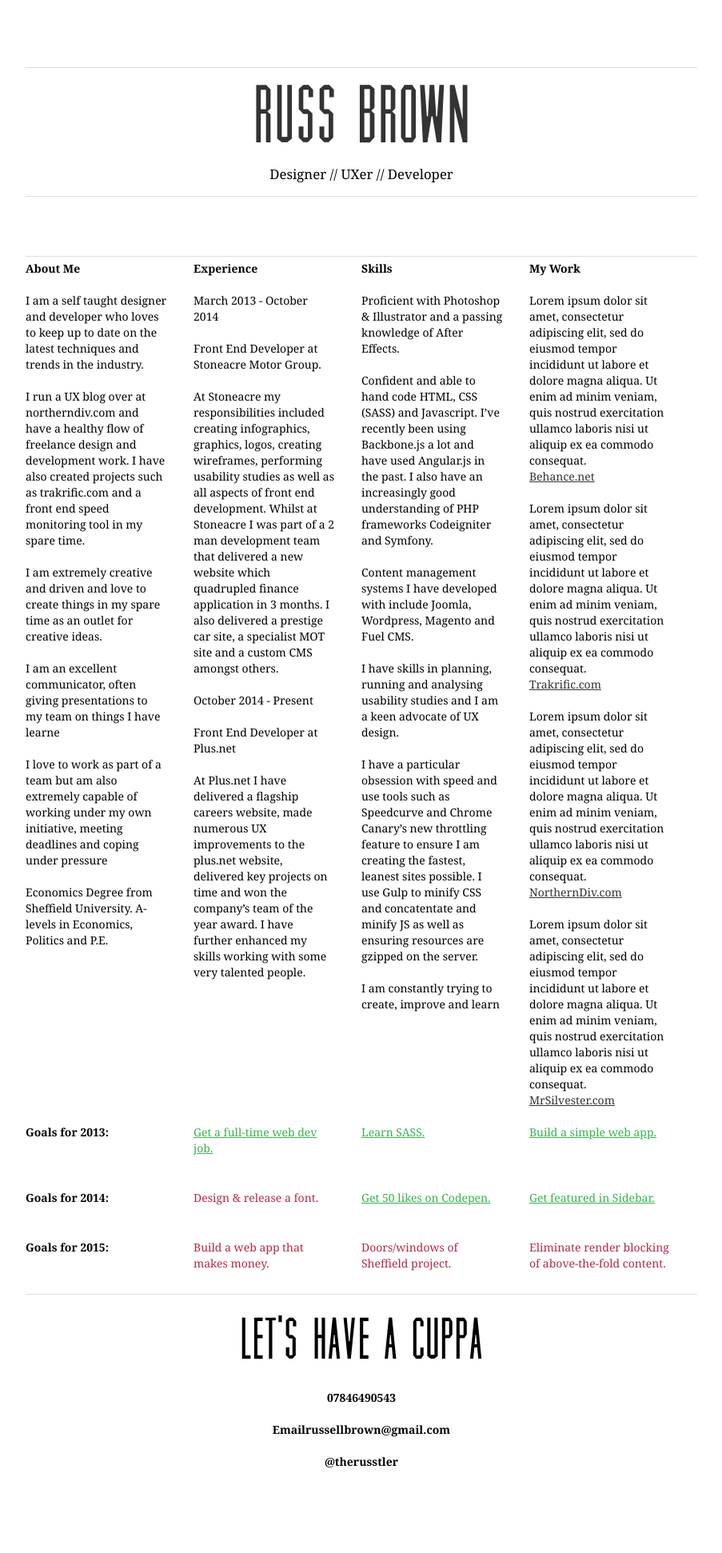
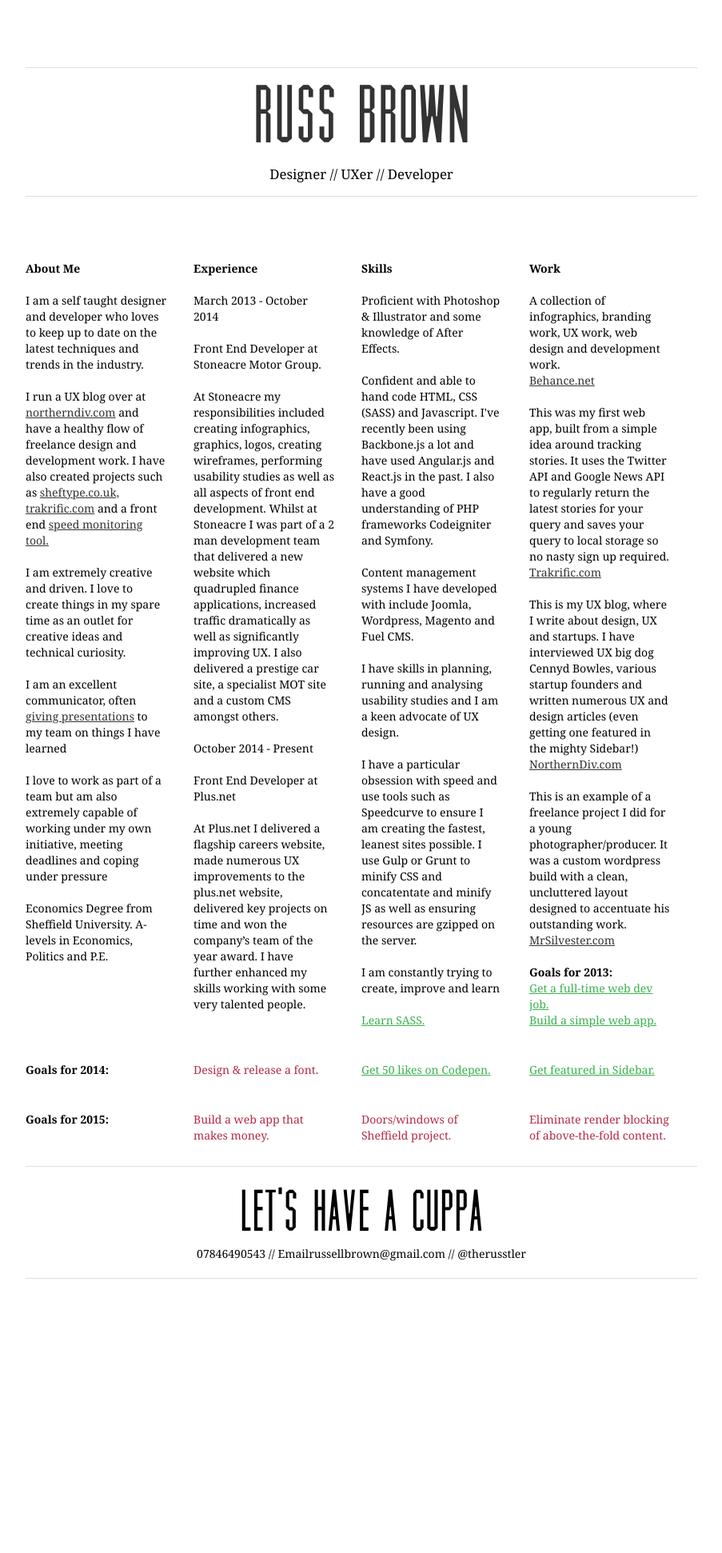
Before and after one commit to Russbrown/russbrown.github.io, a Jekyll site: the page built from index.html, in a window 1280 px wide. Shown: the whole page at 80% size, without its empty margins (188-1091 px from the left). Built offline with Jekyll 4.4.1, drawn with Linux system fonts in a browser that asks for light colours; Markdown is read by kramdown in place of the engine named in the settings; after the commit the page ends 1683 px from its top, so only the background shows below that.

Commit message:
tidied up cv, content changes

```diff
--- a/index.html
+++ b/index.html
@@ -8,9 +8,9 @@
 	<div class="col4">
 		<h4>About Me</h4>
 		<p>I am a self taught designer and developer who loves to keep up to date on the latest techniques and trends in the industry.</p>
-		<p>I run a UX blog over at northerndiv.com and have a healthy flow of freelance design and development work. I have also created projects such as trakrific.com and a front end speed monitoring tool in my spare time.</p>
-		<p>I am extremely creative and driven and love to create things in my spare time as an outlet for creative ideas.</p>
-		<p>I am an excellent communicator, often giving presentations to my team on things I have learne</p>
+		<p>I run a UX blog over at <a href="http://www.northerndiv.com">northerndiv.com</a> and have a healthy flow of freelance design and development work. I have also created projects such as <a href="http://www.sheftype.co.uk">sheftype.co.uk,</a> <a href="http://trakrific.com">trakrific.com</a> and a front end <a href="/speedy-plus.html">speed monitoring tool.</a></p>
+		<p>I am extremely creative and driven. I love to create things in my spare time as an outlet for creative ideas and technical curiosity.</p>
+		<p>I am an excellent communicator, often <a href="http://slides.com/russellbrown/why-design-things-to-look-nice">giving presentations</a> to my team on things I have learned</p>
 		<p>I love to work as part of a team but am also extremely capable of working under my own initiative, meeting deadlines and coping under pressure</p>
 		<p>Economics Degree from Sheffield University. A-levels in Economics, Politics and P.E.</p>
 	</div>
@@ -19,35 +19,38 @@
 		<h4>Experience</h4>
 		<p>March 2013 - October 2014</p>
 		<p>Front End Developer at Stoneacre Motor Group.</p>
-		<p>At Stoneacre my responsibilities included creating infographics, graphics, logos, creating wireframes, performing usability studies as well as all aspects of front end development. Whilst at Stoneacre I was part of a 2 man development team that delivered a new website which quadrupled finance application in 3 months. I also delivered a prestige car site, a specialist MOT site and a custom CMS amongst others.</p>
+		<p>At Stoneacre my responsibilities included creating infographics, graphics, logos, creating wireframes, performing usability studies as well as all aspects of front end development. Whilst at Stoneacre I was part of a 2 man development team that delivered a new website which quadrupled finance applications, increased traffic dramatically as well as significantly improving UX. I also delivered a prestige car site, a specialist MOT site and a custom CMS amongst others.</p>
 		<p>October 2014 - Present</p>
 		<p>Front End Developer at Plus.net</p>
-		<p>At Plus.net I have delivered a flagship careers website, made numerous UX improvements to the plus.net website, delivered key projects on time and won the company’s team of the year award. I have further enhanced my skills working with some very talented people.</p>
+		<p>At Plus.net I delivered a flagship careers website, made numerous UX improvements to the plus.net website, delivered key projects on time and won the company’s team of the year award. I have further enhanced my skills working with some very talented people.</p>
 	</div>
 
 	<div class="col4">
 		<h4>Skills</h4>
-		<p>Proficient with Photoshop & Illustrator and a passing knowledge of After Effects.</p>
-		<p>Confident and able to hand code HTML, CSS (SASS) and Javascript. I’ve recently been using Backbone.js a lot and have used Angular.js in the past. I also have an increasingly good understanding of PHP frameworks Codeigniter and Symfony.</p>
+		<p>Proficient with Photoshop &amp; Illustrator and some knowledge of After Effects.</p>
+		<p>Confident and able to hand code HTML, CSS (SASS) and Javascript. I've recently been using Backbone.js a lot and have used Angular.js and React.js in the past. I also have a good understanding of PHP frameworks Codeigniter and Symfony.</p>
 		<p>Content management systems I have developed with include Joomla, Wordpress, Magento and Fuel CMS.</p>
 		<p>I have skills in planning, running and analysing usability studies and I am a keen advocate of UX design.</p>
-		<p>I have a particular obsession with speed and use tools such as Speedcurve and Chrome Canary’s new throttling feature to ensure I am creating the fastest, leanest sites possible. I use Gulp to minify CSS and concatentate and minify JS as well as ensuring resources are gzipped on the server.</p>
+		<p>I have a particular obsession with speed and use tools such as Speedcurve to ensure I am creating the fastest, leanest sites possible. I use Gulp or Grunt to minify CSS and concatentate and minify JS as well as ensuring resources are gzipped on the server.</p>
 		<p>I am constantly trying to create, improve and learn</p>
 	</div>
 
 	<div class="col4">
-		<h4>My Work</h4>
-		<p>Lorem ipsum dolor sit amet, consectetur adipiscing elit, sed do eiusmod tempor incididunt ut labore et dolore magna aliqua. Ut enim ad minim veniam, quis nostrud exercitation ullamco laboris nisi ut aliquip ex ea commodo consequat. </br><a href="https://www.behance.net/poa02rbea43">Behance.net</a></p>
-		<p>Lorem ipsum dolor sit amet, consectetur adipiscing elit, sed do eiusmod tempor incididunt ut labore et dolore magna aliqua. Ut enim ad minim veniam, quis nostrud exercitation ullamco laboris nisi ut aliquip ex ea commodo consequat. </br><a href="http://trakrific.com/">Trakrific.com</a></p>
-		<p>Lorem ipsum dolor sit amet, consectetur adipiscing elit, sed do eiusmod tempor incididunt ut labore et dolore magna aliqua. Ut enim ad minim veniam, quis nostrud exercitation ullamco laboris nisi ut aliquip ex ea commodo consequat. </br><a href="http://northerndiv.com/">NorthernDiv.com</a></p>
-		<p>Lorem ipsum dolor sit amet, consectetur adipiscing elit, sed do eiusmod tempor incididunt ut labore et dolore magna aliqua. Ut enim ad minim veniam, quis nostrud exercitation ullamco laboris nisi ut aliquip ex ea commodo consequat. </br><a href="http://mrsilvester.com/">MrSilvester.com</a></p>
+		<h4>Work</h4>
+		<p>A collection of infographics, branding work, UX work, web design and development work.</br><a href="https://www.behance.net/poa02rbea43">Behance.net</a></p>
+
+		<p>This was my first web app, built from a simple idea around tracking stories. It uses the Twitter API and Google News API to regularly return the latest stories for your query and saves your query to local storage so no nasty sign up required.</br><a href="http://trakrific.com/">Trakrific.com</a></p>
+
+		<p>This is my UX blog, where I write about design, UX and startups. I have interviewed UX big dog Cennyd Bowles, various startup founders and written numerous UX and design articles (even getting one featured in the mighty Sidebar!)</br><a href="http://northerndiv.com/">NorthernDiv.com</a></p>
+
+		<p>This is an example of a freelance project I did for a young photographer/producer. It was a custom wordpress build with a clean, uncluttered layout designed to accentuate his outstanding work.</br><a href="http://mrsilvester.com/">MrSilvester.com</a></p>
 	</div>
 
 	<div class="cv-footer cf">
 
 		<div class="goals goals-2013 cf">
 			<div class="col4"><h4 class="goals-title">Goals for 2013:</h4></div>
-			<div class="col4"><a class="goals-success" href="http://www.stoneacre.co.uk">Get a full-time web dev job.</a></div>
+			<div class="col4"><a class="goals-success" href="/web-job.html">Get a full-time web dev job.</a></div>
 			<div class="col4"><a class="goals-success" href="https://github.com/Russbrown/sass_boilerplate">Learn SASS.</a></div>
 			<div class="col4"><a class="goals-success" href="http://www.trakrific.com">Build a simple web app.</a></div>
 		</div>
@@ -68,9 +71,7 @@
 
 		<div class="contact cf">
 			<h1>Let's have a cuppa</h1>
-			<h4 class="contact-items">07846490543</h4>
-			<h4 class="contact-items">Emailrussellbrown@gmail.com</h4>
-			<h4 class="contact-items">@therusstler</h4>
+			<h4 class="contact-items">07846490543 // Emailrussellbrown@gmail.com // @therusstler</h4>
 		</div>
 	</div>
 
--- /dev/null
+++ b/speedy-plus.html
@@ -0,0 +1,6 @@
+---
+layout: default
+title: Russ Brown / Web Designer
+---
+
+<h1>Speedy Plus</h1>
--- /dev/null
+++ b/web-job.html
@@ -0,0 +1,6 @@
+---
+layout: default
+title: Russ Brown / Web Designer
+---
+
+<h1>Web Job</h1>
```
Also changed, not shown: css/sass/pages/_cv.scss (+6 -1 lines), package.json (added, +17 -0 lines), css/main.css, 1 other file.
